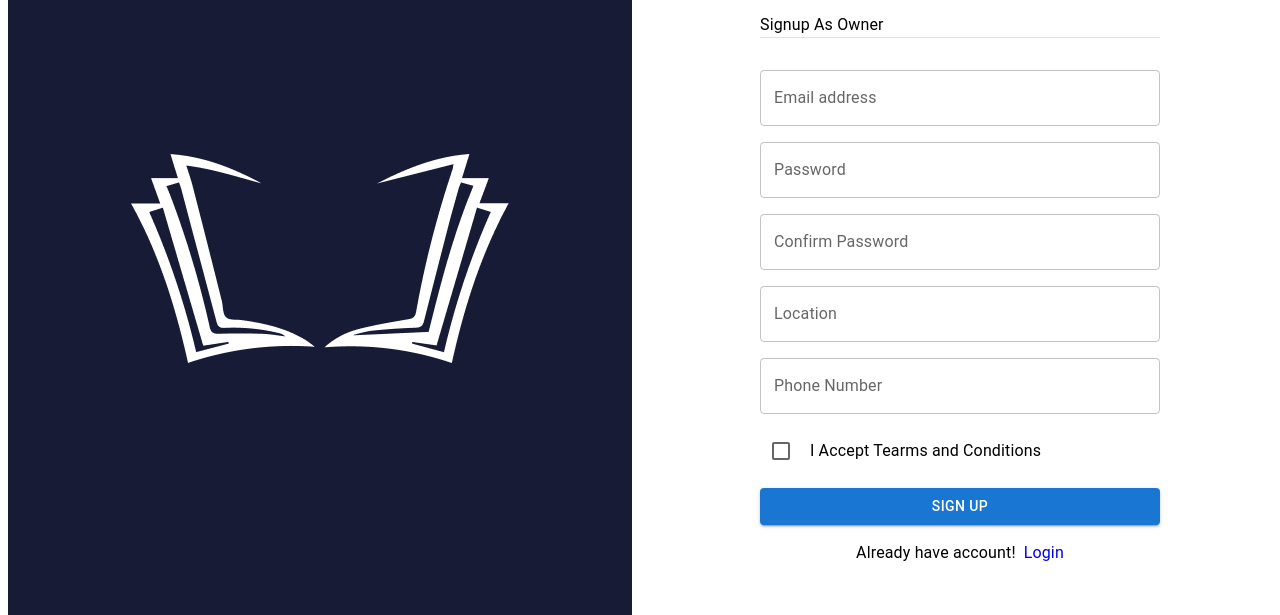
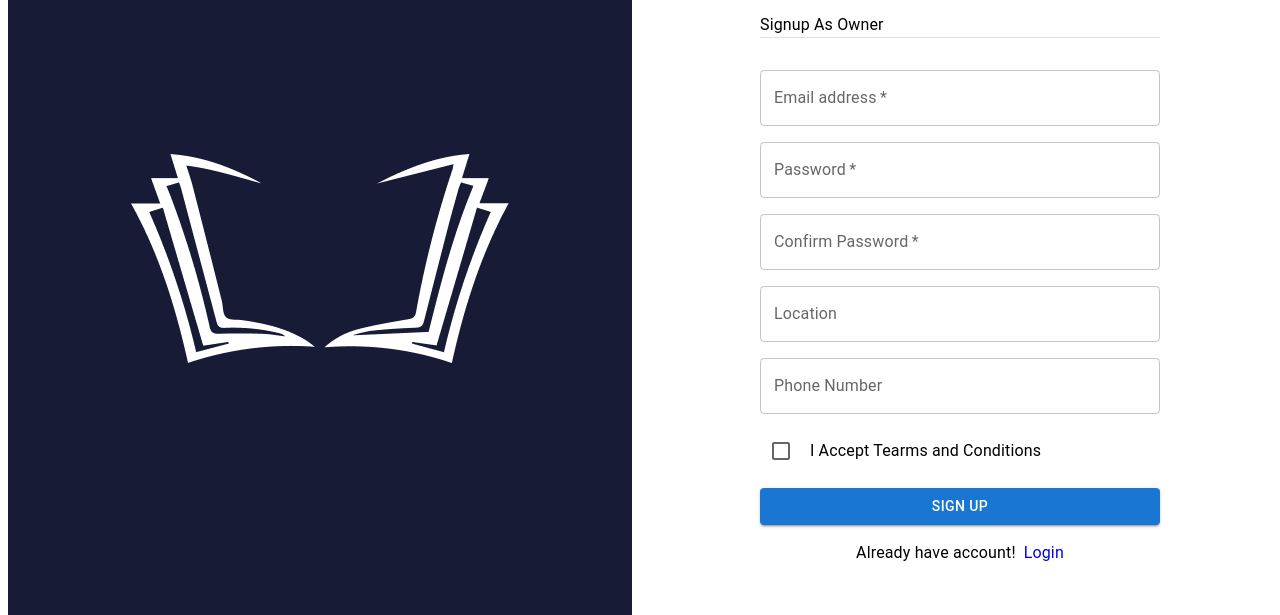
Before and after one commit to ermias5/A-Book-Rental-Application-Front-End, a Next.js app: page /signUp in a window 1280 px wide. Shown: the part 167-782 px from the top of the page. Built offline with nearby package versions, Linux system fonts and the light colour scheme.

Commit message:
validation

```diff
--- a/components/accountValidation/constants/emailPattern.ts
+++ b/components/accountValidation/constants/emailPattern.ts
@@ -1,3 +1,4 @@
 export const patterns = {
   email: /^[\w-.]+@([\w-]+\.)+[\w-]{2,4}$/,
+  phoneNumber: /^[0-9]{10}$/,
 };
--- a/components/accountValidation/types/schema.ts
+++ b/components/accountValidation/types/schema.ts
@@ -1,24 +1,33 @@
 import { z } from "zod";
 import { patterns } from "../constants/emailPattern";
 
-export const schema = z.object({
-  name: z.string().min(1, { message: "Required" }),
+export const schema = z
+  .object({
     email: z
       .string()
       .min(1, { message: "Email is required" })
       .refine((text) => patterns.email.test(text), {
         message: "Email is not valid",
       }),
-  password: z.string().min(4, { message: "Required" }),
-  // confirmPassword: z.string().refine(
-  //   (val: string, ctx: any) => {
-  //     if (val !== ctx.parent.password) {
-  //       return false;
-  //     }
-  //     return true;
-  //   },
-  //   { message: "password didn't match" }
-  // ),
+
+    password: z
+      .string()
+      .min(4, { message: "Password must be at least 4 parametrs" }),
+
+    confirmPassword: z
+      .string()
+      .min(4, { message: "Confirm password is required" }),
+    location: z.string().optional(),
+
+    phoneNumber: z
+      .string()
+      .optional()
+      .refine((val) => patterns.phoneNumber.test(val ?? ""), {
+        message: "Phone number is not valid",
+      }),
+  })
+  .refine((val) => val.password === val.confirmPassword, {
+    message: "Password did't match",
   });
 
 export type Schema = z.infer<typeof schema>;
--- a/components/logIn/index.tsx
+++ b/components/logIn/index.tsx
@@ -1,6 +1,6 @@
 import { Box, Divider, Grid, Stack, TextField } from "@mui/material";
 import AccountThumbnail from "../signUp/components/AccountThumbnail.jsx";
-import AccountHeader from "../signUp/components/AccountHeader.jsx";
+import AccountHeader from "../signUp/components/AccountHeader";
 import AccountInfoAndNavigation from "../signUp/components/AccountInfoAndNavigation.jsx";
 import { useForm } from "react-hook-form";
 import { schema, Schema } from "../accountValidation/types/schema";
--- a/components/signUp/components/AccountInfoAndNavigation.jsx
+++ b/components/signUp/components/AccountInfoAndNavigation.jsx
@@ -8,6 +8,7 @@ export default function AccountInfoAndNavigation({
   history,
   path,
   accountSwitch,
+  handleSubmit
 }) {
   return (
     <>
@@ -15,7 +16,7 @@ export default function AccountInfoAndNavigation({
         <Checkbox />
         <Typography> {terms}</Typography>
       </Stack>
-      <Button variant="contained"> {registration}</Button>
+      <Button variant="contained" onClick={handleSubmit}> {registration}</Button>
       <Stack direction={"row"} justifyContent={"center"} spacing={1}>
         <Typography>{history}</Typography>
         <Link href={path} style={{ textDecoration: "none" }}>
--- a/components/signUp/components/AccountThumbnail.jsx
+++ b/components/signUp/components/AccountThumbnail.jsx
@@ -11,10 +11,10 @@ export default function AccountThumbnail() {
         alignItems={"center"}
         justifyContent={"center"}
         height={"100%"}
-        overflowY={"none"}
+        overflowy={"none"}
         sx={{ backgroundColor: "#171B36" }}
       >
-        <Image src={accountLogo} alt="account image" />
+        <Image src={accountLogo} alt="account image"  />
       </Box>
     </>
   );
--- a/components/signUp/index.tsx
+++ b/components/signUp/index.tsx
@@ -1,20 +1,55 @@
-import React from "react";
-import { Box, Divider, Grid, Stack, TextField } from "@mui/material";
+import React, { useState } from "react";
+import {
+  Box,
+  Button,
+  Checkbox,
+  Divider,
+  Grid,
+  Stack,
+  TextField,
+  Typography,
+} from "@mui/material";
 import AccountThumbnail from "./components/AccountThumbnail.jsx";
-import AccountHeader from "./components/AccountHeader.jsx";
-import AccountInfoAndNavigation from "./components/AccountInfoAndNavigation.jsx";
-import { useForm } from "react-hook-form";
-import { schema, Schema } from "../accountValidation/types/schema";
-import { zodResolver } from "@hookform/resolvers/zod";
+import AccountHeader from "./components/AccountHeader";
+// import AccountInfoAndNavigation from "./components/AccountInfoAndNavigation.jsx";
+import { Schema } from "../accountValidation/types/schema";
+import Link from "next/link.js";
+import axios from "axios";
 
 export default function SignUp() {
-  const {
-    register,
-    formState: { errors },
-  } = useForm<Schema>({
-    mode: "all",
-    resolver: zodResolver(schema),
+  const [usersData, setUsersData] = useState<Schema>({
+    email: "",
+    password: "",
+    confirmPassword: "",
+    location: "",
+    phoneNumber: "",
   });
+
+  async function handleSubmit(event: React.ChangeEvent<HTMLInputElement>) {
+    event.preventDefault();
+    try {
+      const body = { usersData };
+      const response = await fetch("http://localhost:5000/api/user", {
+        method: "POST",
+        headers: { "Connection-Type": "application/json" },
+        body: JSON.stringify(body),
+      });
+
+      console.log(response);
+    } catch (err) {
+      console.log(err);
+    }
+  }
+
+  function handleInputChange<T extends keyof Schema>(
+    identifier: T,
+    value: Schema[T]
+  ) {
+    setUsersData((prevValues) => ({
+      ...prevValues,
+      [identifier]: value,
+    }));
+  }
 
   return (
     <Box>
@@ -32,48 +67,90 @@ export default function SignUp() {
               logoHeight={"33px"}
             />
             <Divider />
+            <Box component={"form"} onSubmit={handleSubmit}>
               <Stack spacing={2} mt={"2rem"}>
                 <Stack spacing={2}>
                   <TextField
-                  id="outlined-basic"
+                    id="Email address"
+                    type="email"
                     label="Email address"
                     variant="outlined"
-                  {...register("email")}
-                  error={!!errors.email}
-                  helperText={errors.email?.message}
+                    required
+                    value={usersData.email}
+                    onChange={(event) =>
+                      handleInputChange("email", event.target.value)
+                    }
                   />
                   <TextField
-                  id="outlined-basic"
+                    id="Password"
+                    autoComplete="true"
                     label="Password"
+                    type="password"
                     variant="outlined"
-                  {...register("password")}
-                  error={!!errors.password}
-                  helperText={errors.password?.message}
+                    required
+                    // error={!!errors.password}
+                    value={usersData.password}
+                    onChange={(event) =>
+                      handleInputChange("password", event.target.value)
+                    }
                   />
                   <TextField
-                  id="outlined-basic"
+                    id="Confirm Password"
                     label="Confirm Password"
+                    autoComplete="on"
+                    type="password"
                     variant="outlined"
+                    required
+                    // error={!!errors.confirmPassword}
+                    value={usersData.confirmPassword}
+                    onChange={(event) =>
+                      handleInputChange("confirmPassword", event.target.value)
+                    }
                   />
                   <TextField
-                  id="outlined-basic"
+                    id="Location"
                     label="Location"
                     variant="outlined"
+                    value={usersData.location}
+                    onChange={(event) =>
+                      handleInputChange("location", event.target.value)
+                    }
                   />
                   <TextField
-                  id="outlined-basic"
+                    id="Phone Number"
                     label="Phone Number"
                     variant="outlined"
+                    // error={!!errors.phoneNumber}
+                    value={usersData.phoneNumber}
+                    onChange={(event) =>
+                      handleInputChange("phoneNumber", event.target.value)
+                    }
                   />
                 </Stack>
-              <AccountInfoAndNavigation
+                {/* <AccountInfoAndNavigation
                 terms={"I Accept Tearms and Conditions"}
                 history={"Already have account! "}
                 registration={"SIGN UP"}
                 path={"./login"}
                 accountSwitch={"Login"}
-              />
+                handleSubmit={handleSubmit}
+              /> */}
+                <Stack direction={"row"} spacing={1} alignItems={"center"}>
+                  <Checkbox />
+                  <Typography>I Accept Tearms and Conditions</Typography>
                 </Stack>
+                <Button type="submit" variant="contained">
+                  SIGN UP
+                </Button>
+                {/* <Input type="submit" /> */}
+                <Stack direction={"row"} justifyContent={"center"} spacing={1}>
+                  <Typography>Already have account!</Typography>
+                  <Link href={"./login"} style={{ textDecoration: "none" }}>
+                    <Typography>Login</Typography>
+                  </Link>
+                </Stack>
+              </Stack>
+            </Box>
           </Box>
         </Grid>
       </Grid>
--- a/package.json
+++ b/package.json
@@ -15,8 +15,10 @@
     "@mui/icons-material": "^5.16.6",
     "@mui/material": "^5.16.6",
     "@mui/x-date-pickers": "^7.12.0",
+    "@supabase/supabase-js": "^2.45.1",
     "@tanstack/react-query": "^5.51.21",
     "axios": "^1.7.3",
+    "dotenv": "^16.4.5",
     "lodash": "^4.17.21",
     "material-react-table": "^2.13.1",
     "next": "14.2.5",
--- a/pages/[bookId]/index.jsx
+++ b/pages/[bookId]/index.jsx
@@ -1,4 +1,4 @@
-import TopNavBar from "../../components/navBar/TopNavBar.jsx";
+import TopNavBar from "../../components/navBar/TopNavBar";
 import { Grid } from "@mui/material";
 import { useRouter } from "next/router";
 
```
Also changed, not shown: components/admin/dashboard/index.jsx (+34 -3 lines), components/signUp/components/AccountHeader.tsx (renamed from components/signUp/components/AccountHeader.jsx, +13 -3 lines), config/supabaseClient.ts (added, +11 -0 lines), 1 other file (tests, documents, lock files or other folders). Lines whose indentation alone changed are shown as unchanged.
